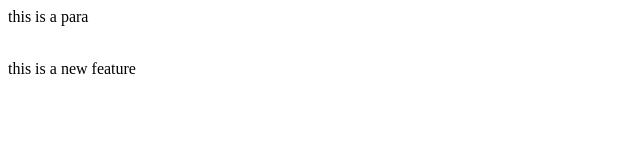
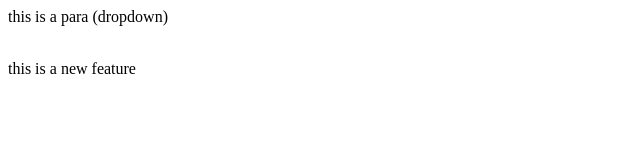
Before and after one commit to AdeebaFarooq/localrepo, a plain HTML site: page index.html in a window 1280 px wide. Shown: the whole page, without its empty margins (0-640 px from the left). Drawn offline with Linux system fonts and the light colour scheme.

```diff
--- a/index.html
+++ b/index.html
@@ -1,5 +1,5 @@
 <p>
-    this is a para
+    this is a para (dropdown)
 
 </p>
 <br/>
```
